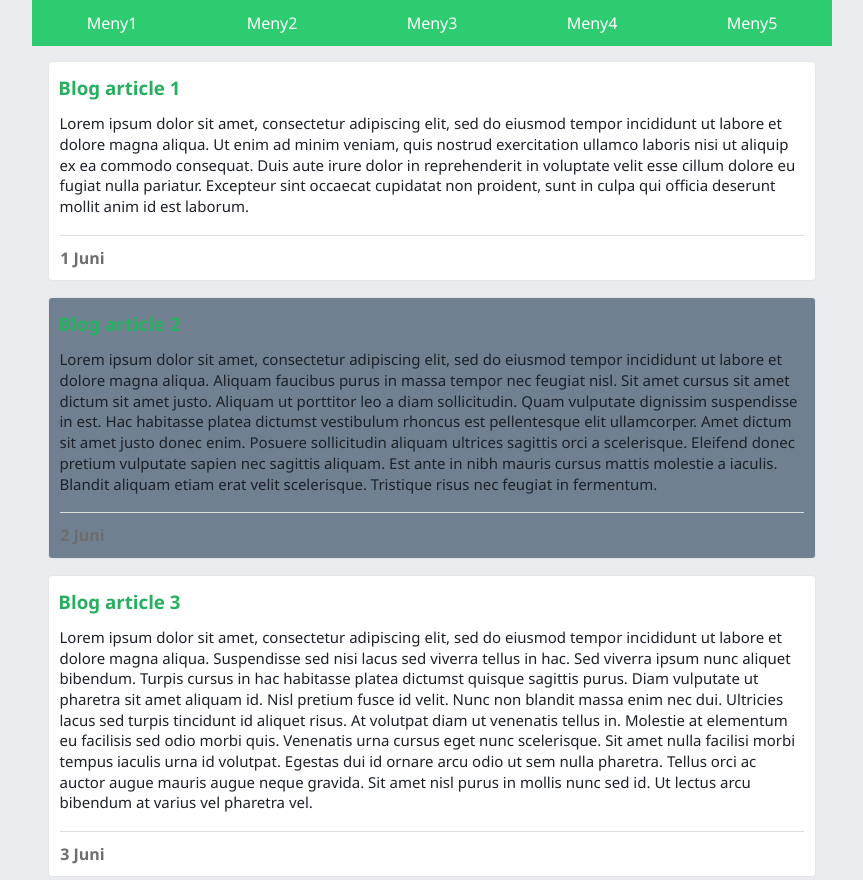
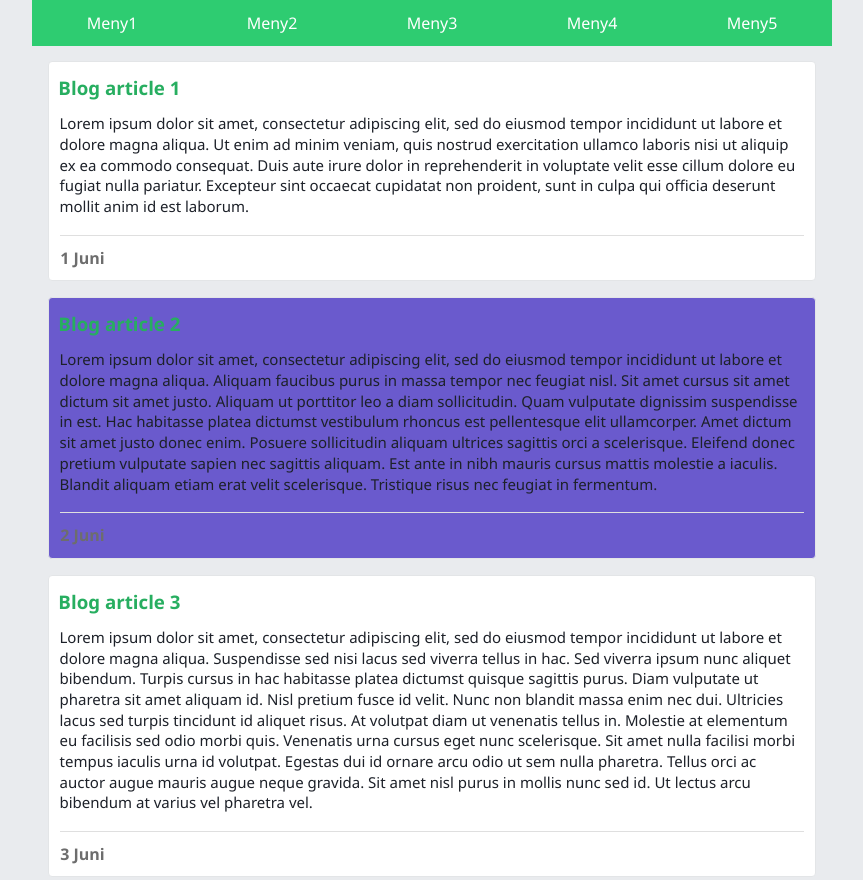
Before and after one commit to SimonDyhr/EVXFEH17_Simon_Dyhr, a plain HTML site: page HTMLCSS3_SEO/inlamningar/inlamning3/inlamning3.html in a window 1280 px wide. Shown: the top 880 px of the page, without its empty margins (208-1071 px from the left). Drawn offline with Linux system fonts and the light colour scheme.

Commit message:
Updated CSS & HTML

```diff
--- a/HTMLCSS3_SEO/inlamningar/inlamning3/css/style.css
+++ b/HTMLCSS3_SEO/inlamningar/inlamning3/css/style.css
@@ -136,7 +136,7 @@ a:active {
 }
 
 a:nth-child(3n+2) .syndicate{
-    background: slategray;
+    background: slateblue;
 }
 
 .syndicate:hover{
```
